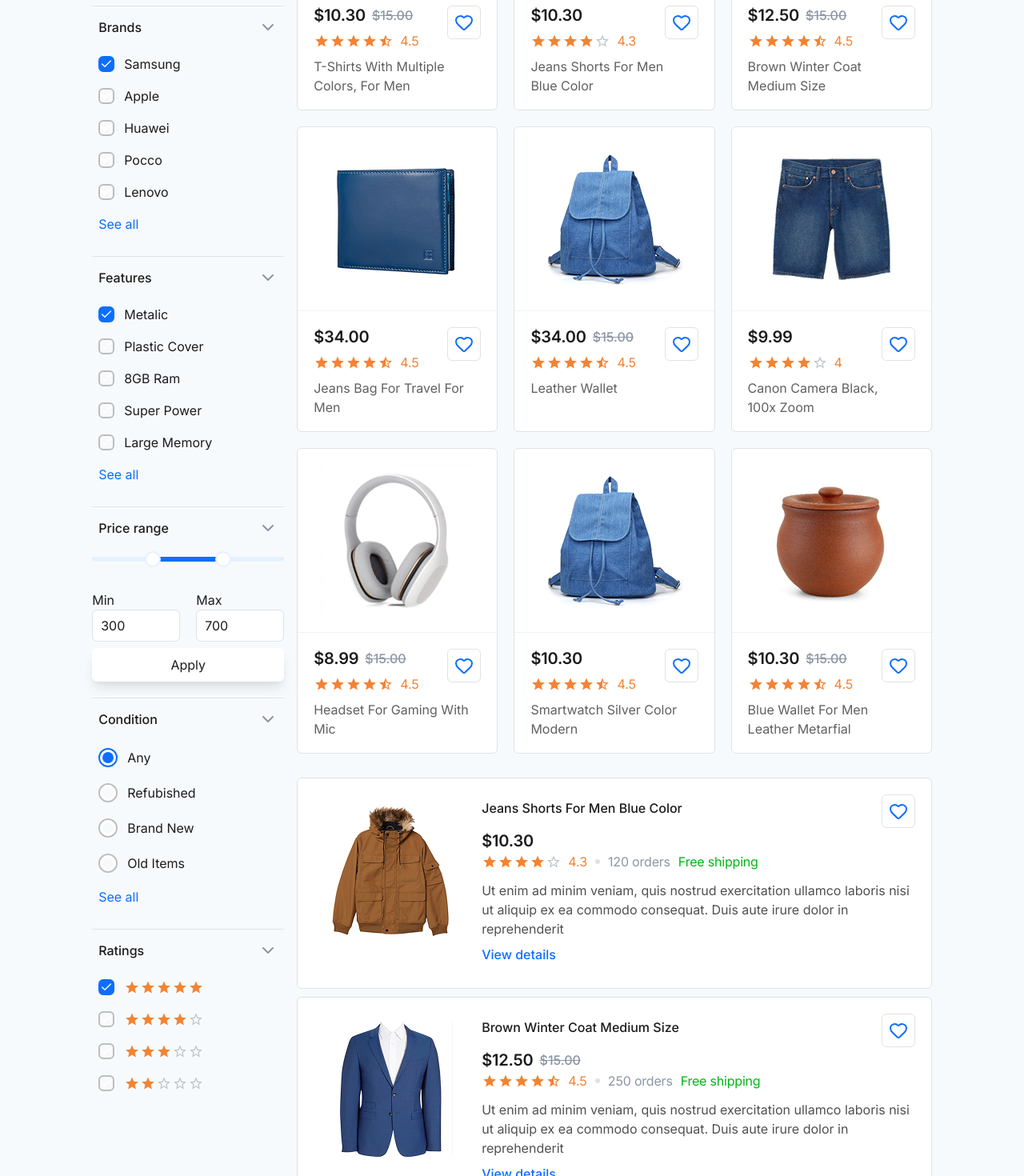
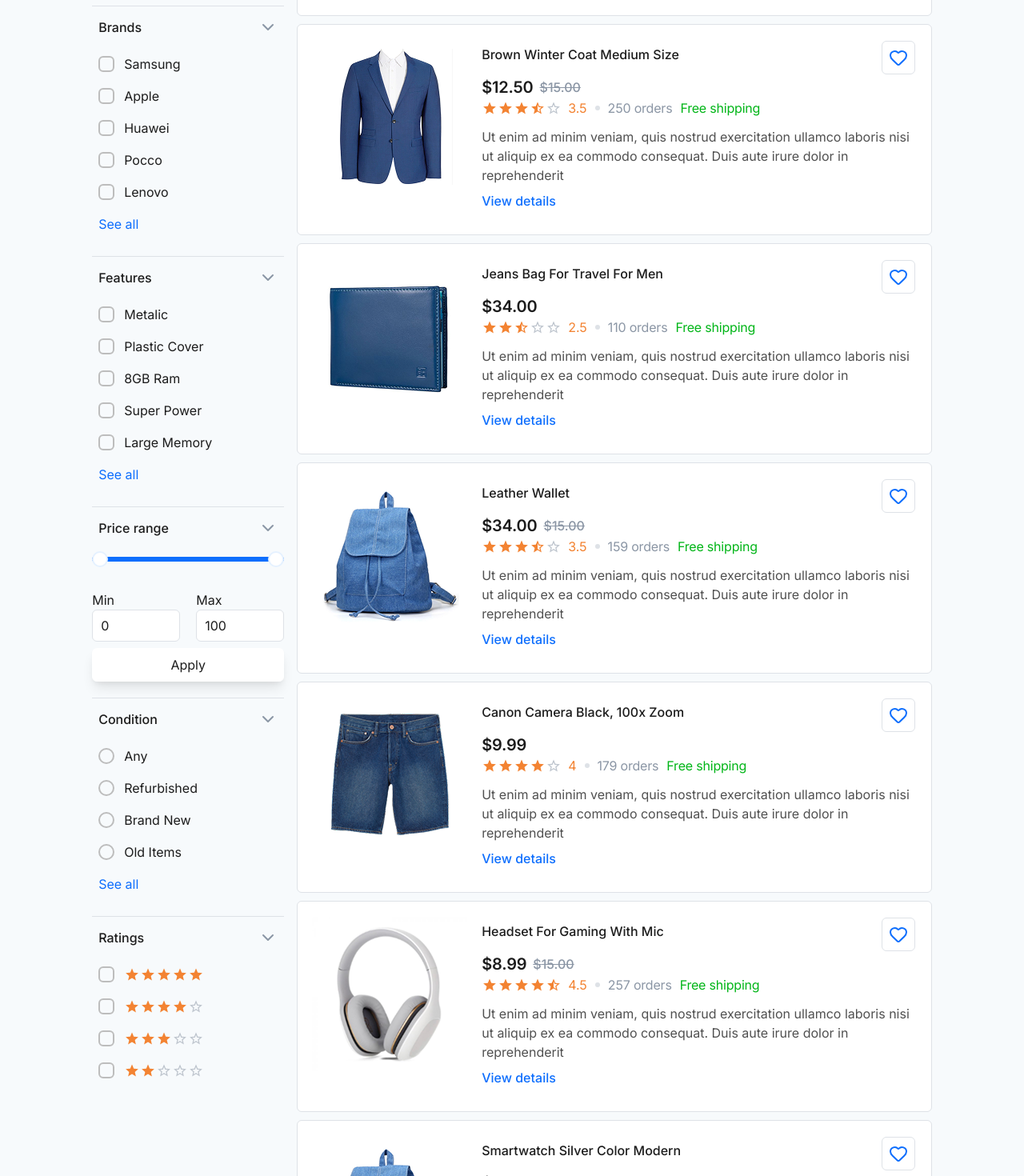
Before and after one commit to aliiashraf777/1rts-brand-ecom-app, a React (Vite) app: page /shop in a window 1280 px wide. Shown: the part 520-1990 px from the top of the page at 80% size. Built offline with nearby package versions, Linux system fonts and the light colour scheme.

Commit message:
feat(shopFilters): add shop filters - filtering

```diff
--- a/src/components/common/DropdownSelectors.tsx
+++ b/src/components/common/DropdownSelectors.tsx
@@ -98,7 +98,7 @@ export const FlagsSelector = ({ direction = 'bottom' }: flagsDirectionTy) => {
 
             {/* flags dropdown panel */}
             <div
-                className={`min-w-max absolute right-0 ${direction === 'bottom' ? 'top-full mt-2' : 'bottom-full mb-2'} bg-white border border-gray-300 rounded-card overflow-hidden shadow-card-lg flex flex-col transform transition-all duration-300 ease-out ${isFlagOpen
+                className={`min-w-max absolute right-0 ${direction === 'bottom' ? 'top-full mt-2' : 'bottom-full mb-2'} z-10 bg-white border border-gray-300 rounded-card overflow-hidden shadow-card-lg flex flex-col transform transition-all duration-300 ease-out ${isFlagOpen
                     ? 'pointer-events-auto opacity-100 translate-y-0'
                     : 'pointer-events-none opacity-0 -translate-y-2'}`}
             >
--- a/src/components/shop/CheckboxBtn.tsx
+++ b/src/components/shop/CheckboxBtn.tsx
@@ -1,46 +1,52 @@
 import { Check } from "lucide-react"
 import StarsDynamicRatings from "./StarsDynamicRatings"
+import type { IfilterOption } from "@/data/shopFiltersData"
 
 type Props = {
-    item: any,
-    text?: string,
-    selectedState: any,
+    item: IfilterOption,
+    selectedId: string,
     onClick?: () => void,
     variant?: 'checkbox' | 'radio',
-    rating?: number,
 }
 
-const CheckboxBtn = ({ item, text, selectedState, onClick, variant = 'checkbox', rating }: Props) => {
+const CheckboxBtn = ({ item, selectedId, onClick, variant = 'checkbox' }: Props) => {
+
+    const isSelected = selectedId === item.id
+
     return (
         <button
             type="button"
             onClick={onClick}
             className={`w-full flex items-center gap-3 py-2.5 px-2 txt-base text-gray-600 capitalize transition-all duration-300 ease-out cursor-pointer hover:bg-gray-200
-                            ${selectedState === item ? 'text-primary' : ''}
+                            ${isSelected ? 'text-primary' : ''}
                         `}
         >
             {variant === 'checkbox'
-                ?
-                <div className={`w-max h-max border-2 border-checkbox-border rounded-card grid place-items-center ${selectedState === item ? "bg-primary border-primary" : ''}`}>
-                    {selectedState &&
-                        <Check className="text-white w-4 h-4" />
-                    }
-                </div>
-                :
-                <div className={`w-max h-max border-2 border-checkbox-border rounded-full grid place-items-center ${selectedState === item ? "bg-primary border-primary" : ''}`}>
-                    {selectedState &&
-                        <div className="w-5 h-5 border-3 border-white rounded-full"></div>
-                    }
-                </div>
+                ? (
+                    <div className={`
+                        w-5 h-5 shrink-0 border-2 border-checkbox-border rounded-card grid place-items-center
+                        ${isSelected ? "bg-primary border-primary" : ''}`}>
+                        {isSelected &&
+                            <Check className="text-white w-4 h-4" />
+                        }
+                    </div>)
+                : (
+                    <div className={`
+                    w-5 h-5 shrink-0 border-2 border-checkbox-border rounded-full grid place-items-center
+                    ${isSelected ? "bg-primary border-primary" : ''}`}>
+                        {isSelected &&
+                            <div className="w-full h-full border-2 border-white rounded-full"></div>
+                        }
+                    </div>)
             }
-            {text
+            {item.label
                 ?
                 <p className="text-text-primary">
-                    {text}
+                    {item.label}
                 </p>
                 :
                 <StarsDynamicRatings
-                    rating={rating!}
+                    rating={item.rating!}
                 />
             }
         </button>
--- a/src/components/shop/FilterItem.tsx
+++ b/src/components/shop/FilterItem.tsx
@@ -1,10 +1,10 @@
-import { ChevronDown } from "lucide-react"
+import { ChevronDown } from "lucide-react";
 
 type Props = {
     title: string,
     className?: string,
     state: boolean,
-    onClick?: any,
+    onClick?: () => void,
     children: React.ReactNode,
     bodyClass?: string,
     seeAll?: boolean,
--- a/src/components/shop/ShopFilters.tsx
+++ b/src/components/shop/ShopFilters.tsx
@@ -1,35 +1,34 @@
 import React, { useState } from "react"
 import FilterItem from "./FilterItem"
 import { searchCategoriesData } from "@/data/navigationData";
-import { filterBrandsData, filterConditionData, filterFeaturesData, filterRatingsData, type filterBrandItem } from "@/data/shopFiltersData";
+import { filterBrandsData, filterConditionData, filterFeaturesData, filterRatingsData, } from "@/data/shopFiltersData";
 import CheckboxBtn from "./CheckboxBtn";
 import Button from "../common/Button";
+import type { ProductFiltersTy } from "@/pages/shop/Shop";
 
-type Props = {}
+type Props = {
+    productFilters: ProductFiltersTy,
+    setProductFilters: React.Dispatch<React.SetStateAction<ProductFiltersTy>>,
+}
 
-const ShopFilters = (props: Props) => {
+const ShopFilters = ({ productFilters, setProductFilters }: Props) => {
 
     const [isCategoryFilterOpen, setIsCategoryFilterOpen] = useState<boolean>(true);
-    const [selectedFilterCategory, setSelectedFilterCategory] = useState(searchCategoriesData[0])
 
-    // brands filter state
+    // brands toggle state
     const [isBrandsFilterOpen, setIsBrandsFilterOpen] = useState<boolean>(true);
-    const [selectedBrandsCategory, setSelectedBrandsCategory] = useState<filterBrandItem>(filterBrandsData[0]);
 
-    // features filter state
+    // features toggle state
     const [isFeaturesFilterOpen, setIsFeaturesFilterOpen] = useState(true);
-    const [selectedFeature, setSelectedFeature] = useState(filterFeaturesData[0]);
 
-    // price filter state
+    // price toggle state
     const [isPriceFilterOpen, setIsPriceFilterOpen] = useState<boolean>(true)
 
-    // condition filter state
+    // condition toggle state
     const [isConditionFilterOpen, setIsConditionFilterOpen] = useState<boolean>(true);
-    const [selectedCondition, setSelectedCondition] = useState(filterConditionData[0]);
 
-    // ratings filter state
+    // ratings toggle state
     const [isRatingsFilterOpen, setIsRatingsFilterOpen] = useState(true)
-    const [selectedRating, setSelectedRating] = useState(filterRatingsData[0]);
 
     const toggleFilter = (filter: string) => {
         switch (filter) {
@@ -58,16 +57,16 @@ const ShopFilters = (props: Props) => {
     }
 
     const MIN_PRICE = 0
-    const MAX_PRICE = 1000
-    const MIN_GAP = 100
+    const MAX_PRICE = 100
+    const MIN_GAP = 10
 
     const clamp = (value: number, min: number, max: number) =>
         Math.min(max, Math.max(min, value))
 
-    const [minRange, setMinRange] = useState(300)
-    const [maxRange, setMaxRange] = useState(700)
-    const [minInput, setMinInput] = useState("300")
-    const [maxInput, setMaxInput] = useState("700")
+    const [minRange, setMinRange] = useState(0)
+    const [maxRange, setMaxRange] = useState(100)
+    const [minInput, setMinInput] = useState("0")
+    const [maxInput, setMaxInput] = useState("100")
 
 
     const handleMinChange = (raw: number) => {
@@ -107,7 +106,8 @@ const ShopFilters = (props: Props) => {
     // enter commit
     const handleEnterCommit = (e: React.KeyboardEvent<HTMLInputElement>) => {
         if (e.key === 'Enter')
-            e.currentTarget.blur();
+            // e.currentTarget.blur();
+            applyPriceRange()
     }
 
     // on apply button click
@@ -115,17 +115,22 @@ const ShopFilters = (props: Props) => {
         const rawMin = Number(minInput)
         const rawMax = Number(maxInput)
 
+        let nextMin = minRange;
+        let nextMax = maxRange;
+
         if (!Number.isNaN(rawMin)) {
-            const nextMin = clamp(rawMin, MIN_PRICE, MAX_PRICE - MIN_GAP)
+            nextMin = clamp(rawMin, MIN_PRICE, MAX_PRICE - MIN_GAP)
             setMinRange(nextMin)
             setMinInput(String(nextMin))
         }
 
         if (!Number.isNaN(rawMax)) {
-            const nextMax = clamp(rawMax, MIN_PRICE + MIN_GAP, MAX_PRICE)
+            nextMax = clamp(rawMax, MIN_PRICE + MIN_GAP, MAX_PRICE)
             setMaxRange(nextMax)
             setMaxInput(String(nextMax))
         }
+
+        updatePriceRange(nextMin, nextMax);
     }
 
     // min max thumb position
@@ -133,8 +138,55 @@ const ShopFilters = (props: Props) => {
     const maxPercent = ((maxRange - MIN_PRICE) / (MAX_PRICE - MIN_PRICE)) * 100
 
 
+    // filters onClick update methods
+    const updateCategory = (categoryId: string) => {
+        setProductFilters((prev) => ({
+            ...prev,
+            categoryId: [categoryId],
+        }))
+    };
+
+    const updateBrand = (brandId: string) => {
+        setProductFilters((prev) => ({
+            ...prev,
+            brandIds: [brandId],
+        }))
+    };
+
+    const updateFeature = (featureId: string) => {
+        setProductFilters((prev) => ({
+            ...prev,
+            featureIds: [featureId],
+        }))
+    };
+
+    const updateCondition = (conditionId: string) => {
+        setProductFilters((prev) => ({
+            ...prev,
+            conditionId,
+        }));
+    };
+
+    const updateRatings = (rating: number) => {
+        setProductFilters((prev) => ({
+            ...prev,
+            rating,
+        }));
+    };
+
+    const updatePriceRange = (minPrice: number, maxPrice: number) => {
+        setProductFilters((prev) => ({
+            ...prev,
+            minPrice,
+            maxPrice,
+        }));
+    };
+
+
     return (
         <div className="hidden lg:block w-[240px] shrink-0">
+
+            {/* category filter */}
             <FilterItem
                 title="Category"
                 state={isCategoryFilterOpen}
@@ -145,9 +197,9 @@ const ShopFilters = (props: Props) => {
                     <button
                         key={`${item.text}-${idx}`}
                         type="button"
-                        onClick={() => setSelectedFilterCategory(item)}
+                        onClick={() => updateCategory(item.id)}
                         className={`w-full py-2.5 px-2 txt-base text-gray-600 flex items-center transition-all duration-300 ease-out cursor-pointer hover:bg-gray-200
-                            ${selectedFilterCategory === item ? 'text-primary' : ''}
+                            ${productFilters.categoryId[0] === item.id ? 'text-primary' : ''}
                         `}
                     >
                         {item.text}
@@ -162,13 +214,12 @@ const ShopFilters = (props: Props) => {
                 onClick={() => toggleFilter('brands')}
                 seeAll
             >
-                {filterBrandsData.map((item, idx) => (
+                {filterBrandsData.map((item) => (
                     <CheckboxBtn
-                        key={`${item.brand}-${idx}`}
+                        key={`${item.id}`}
                         item={item}
-                        text={item.brand}
-                        selectedState={selectedBrandsCategory}
-                        onClick={() => setSelectedBrandsCategory(item)}
+                        selectedId={productFilters.brandIds[0] ?? ""}
+                        onClick={() => updateBrand(item.id)}
                     />
                 ))}
             </FilterItem>
@@ -182,11 +233,10 @@ const ShopFilters = (props: Props) => {
             >
                 {filterFeaturesData.map((item, idx) => (
                     <CheckboxBtn
-                        key={`${item.feature}-${idx}`}
+                        key={`${item.label}-${idx}`}
                         item={item}
-                        text={item.feature}
-                        selectedState={selectedFeature}
-                        onClick={() => setSelectedFeature(item)}
+                        selectedId={productFilters.featureIds[0] ?? ""}
+                        onClick={() => updateFeature(item.id)}
                     />
                 ))}
             </FilterItem>
@@ -277,13 +327,12 @@ const ShopFilters = (props: Props) => {
                 onClick={() => toggleFilter('condition')}
                 seeAll
             >
-                {filterConditionData.map((item, idx) => (
+                {filterConditionData.map((item) => (
                     <CheckboxBtn
-                        key={`${item.condition}-${idx}`}
+                        key={`${item.id}`}
                         item={item}
-                        text={item.condition}
-                        selectedState={selectedCondition}
-                        onClick={() => setSelectedCondition(item)}
+                        selectedId={productFilters.conditionId ?? ""}
+                        onClick={() => updateCondition(item.id)}
                         variant="radio"
                     />
                 ))}
@@ -296,13 +345,15 @@ const ShopFilters = (props: Props) => {
                 state={isRatingsFilterOpen}
                 onClick={() => toggleFilter('ratings')}
             >
-                {filterRatingsData.map((item, idx) => (
+                {filterRatingsData.map((item) => (
                     <CheckboxBtn
-                        key={`${item.rating}-${idx}`}
+                        key={`${item.id}`}
                         item={item}
-                        selectedState={selectedRating}
-                        onClick={() => setSelectedRating(item)}
-                        rating={item.rating}
+                        selectedId={productFilters.rating === item.rating
+                            ? item.id
+                            : ""
+                        }
+                        onClick={() => updateRatings(item.rating!)}
                     />
                 ))}
             </FilterItem>
--- a/src/components/shop/ShopGridProducts.tsx
+++ b/src/components/shop/ShopGridProducts.tsx
@@ -1,28 +1,32 @@
-import { productsData } from "@/data/productsData"
+import { productsData, type IproductsDataItem } from "@/data/productsData"
 import StarsDynamicRatings from "./StarsDynamicRatings"
-import { AddCartHeartBtn, LinkBtn } from "../common/Button"
+import { AddCartHeartBtn } from "../common/Button"
 import { Link } from "react-router"
 
-type Props = {}
+type Props = {
+  filteredProducts: IproductsDataItem[],
+}
 
-const ShopGridProducts = (props: Props) => {
+const ShopGridProducts = ({ filteredProducts }: Props) => {
   return (
     <div className="w-full mb-section-30">
       <div className="grid grid-cols-1 md:grid-cols-2 lg:grid-cols-3 gap-section">
-        {productsData.slice(0, 9).map((item, idx) => (
-          <Link
-            to={item.detailsLink}
+        {/* {productsData.slice(0, 9).map((item, idx) => ( */}
+        {filteredProducts.slice(0, 9).map((item, idx) => (
+          <div
             key={`${item.title}-${idx}`}
             className="brand-card group transition-all duration-300 ease-out hover:-translate-y-1"
           >
             {/* img */}
-            <div className="flex items-center justify-center aspect-squarex h-[230px] w-[230px]x border-b border-gray-200">
+            <Link
+              to={item.detailsLink}
+              className="flex items-center justify-center aspect-squarex h-[230px] w-[230px]x border-b border-gray-200">
               <img
                 src={item.image}
                 alt={item.title}
                 className="object-contain transition-all duration-300 ease-out group-hover:scale-105"
               />
-            </div>
+            </Link>
 
             {/* textBox */}
             <div className="px-section py-4.5 relative">
@@ -62,7 +66,7 @@ const ShopGridProducts = (props: Props) => {
                 className="absolute right-5 top-5"
               />
             </div>
-          </Link>
+          </div>
         ))}
       </div>
     </div>
--- a/src/components/shop/ShopListProducts.tsx
+++ b/src/components/shop/ShopListProducts.tsx
@@ -1,14 +1,17 @@
-import { productsData } from "@/data/productsData"
+import { productsData, type IproductsDataItem } from "@/data/productsData"
 import { AddCartHeartBtn, LinkBtn } from "../common/Button"
 import StarsDynamicRatings from "./StarsDynamicRatings"
 
-type Props = {}
+type Props = {
+    filteredProducts: IproductsDataItem[],
+}
 
-const ShopListProducts = (props: Props) => {
+const ShopListProducts = ({ filteredProducts }: Props) => {
     return (
         <div className="w-full mb-section-30">
             <div className="flex flex-col gap-2.5">
-                {productsData.slice(1, 7).map((item, idx) => {
+                {/* {productsData.slice(1, 8).map((item, idx) => { */}
+                {filteredProducts.slice(1, 8).map((item, idx) => {
                     return (
                         <div
                             key={`${item.title}-${idx}`}
--- a/src/data/shopFiltersData.tsx
+++ b/src/data/shopFiltersData.tsx
@@ -1,41 +1,113 @@
 export interface filterBrandItem {
+    id: string,
     brand: string,
 }
 
 export interface filterFeaturesItem {
+    id: string,
     feature: string
 }
 
 export interface filterConditionItem {
+    id: string,
     condition: string,
 }
 
-export const filterBrandsData: filterBrandItem[] = [
-    { brand: 'samsung' },
-    { brand: 'apple' },
-    { brand: 'huawei' },
-    { brand: 'pocco' },
-    { brand: 'lenovo' },
+export interface filterRatingsItem {
+    id: string,
+    rating: number,
+}
+
+export interface IfilterOption {
+    id: string,
+    label?: string,
+    rating?: number,
+}
+
+// export const filterBrandsData: filterBrandItem[] = [
+export const filterBrandsData: IfilterOption[] = [
+    {
+        id: 'brand0',
+        label: 'samsung',
+    },
+    {
+        id: 'brand1',
+        label: 'apple',
+    },
+    {
+        id: 'brand2',
+        label: 'huawei',
+    },
+    {
+        id: 'brand3',
+        label: 'pocco',
+    },
+    {
+        id: 'brand4',
+        label: 'lenovo',
+    },
 ]
 
-export const filterFeaturesData: filterFeaturesItem[] = [
-    { feature: 'Metalic' },
-    { feature: 'Plastic cover' },
-    { feature: '8GB Ram' },
-    { feature: 'Super power' },
-    { feature: 'Large memory' },
+// export const filterFeaturesData: filterFeaturesItem[] = [
+export const filterFeaturesData: IfilterOption[] = [
+    {
+        id: 'feature0',
+        label: 'Metalic',
+    },
+    {
+        id: 'feature1',
+        label: 'Plastic cover',
+    },
+    {
+        id: 'feature2',
+        label: '8GB Ram',
+    },
+    {
+        id: 'feature3',
+        label: 'Super power',
+    },
+    {
+        id: 'feature4',
+        label: 'Large memory',
+    },
 ]
 
-export const filterConditionData: filterConditionItem[] = [
-    { condition: 'Any' },
-    { condition: 'Refubished' },
-    { condition: 'Brand new' },
-    { condition: 'Old items' },
+// export const filterConditionData: filterConditionItem[] = [
+export const filterConditionData: IfilterOption[] = [
+    {
+        id: 'condition0',
+        label: 'Any',
+    },
+    {
+        id: 'condition1',
+        label: 'Refurbished',
+    },
+    {
+        id: 'condition2',
+        label: 'Brand new',
+    },
+    {
+        id: 'condition3',
+        label: 'Old items',
+    },
 ]
 
-export const filterRatingsData = [
-    { rating: 5 },
-    { rating: 4 },
-    { rating: 3 },
-    { rating: 2 },
+// export const filterRatingsData: filterRatingsItem[] = [
+export const filterRatingsData: IfilterOption[] = [
+    {
+        id: 'rating0',
+        rating: 5,
+    },
+    {
+        id: 'rating1',
+        rating: 4,
+    },
+    {
+        id: 'rating2',
+        rating: 3,
+    },
+    {
+        id: 'rating3',
+        rating: 2,
+    },
 ]
--- a/src/pages/shop/Shop.tsx
+++ b/src/pages/shop/Shop.tsx
@@ -3,10 +3,80 @@ import BreadCrumb from "@/components/shop/BreadCrumb"
 import ShopFilters from "@/components/shop/ShopFilters"
 import ShopGridProducts from "@/components/shop/ShopGridProducts"
 import ShopListProducts from "@/components/shop/ShopListProducts"
+import { productsData } from "@/data/productsData"
+import { useMemo, useState } from "react"
+
+
+export type ProductFiltersTy = {
+  categoryId: string[],
+  brandIds: string[],
+  featureIds: string[],
+  conditionId: string | null,
+  rating: number | null,
+  minPrice: number,
+  maxPrice: number,
+};
+
+const initialFilters: ProductFiltersTy = {
+  categoryId: [],
+  brandIds: [],
+  featureIds: [],
+  conditionId: null,
+  rating: null,
+  minPrice: 0,
+  maxPrice: 1000,
+};
 
 type Props = {}
 
 const Shop = (props: Props) => {
+
+  // filters state
+  const [productFilters, setProductsFilters] = useState(initialFilters);
+
+  const filteredProducts = useMemo(() => (
+    productsData.filter((product) => {
+
+      const matchedCategory =
+        productFilters.categoryId.length === 0 ||
+        (product.categoryId?.some((catId) => productFilters.categoryId.includes(catId)) ?? false)
+
+      const matchedBrand =
+        productFilters.brandIds.length === 0 ||
+        (product.brandId && productFilters.brandIds.includes(product.brandId));
+
+      const matchedFeature =
+        productFilters.featureIds.length === 0 ||
+        (product.featureId
+          ? productFilters.featureIds.includes(product.featureId)
+          : false);
+
+      const productPrice = Number(product.price);
+      const productRating = Number(product.ratings);
+
+      const matchedPrice =
+        productPrice >= productFilters.minPrice &&
+        productPrice <= productFilters.maxPrice;
+
+      const matchedCondition =
+        !productFilters.conditionId ||
+        product.conditionId === productFilters.conditionId;
+
+      const matchedRatings =
+        !productFilters.rating ||
+        productRating >= productFilters.rating;
+
+      return (
+        matchedPrice &&
+        matchedRatings &&
+        matchedCategory &&
+        matchedBrand &&
+        matchedFeature &&
+        matchedCondition
+      );
+    })
+  ), [productFilters])
+
   return (
     <div className="w-full">
 
@@ -16,7 +86,10 @@ const Shop = (props: Props) => {
         <div className="flex gap-4">
 
           {/* filters */}
-          <ShopFilters />
+          <ShopFilters
+            productFilters={productFilters}
+            setProductFilters={setProductsFilters}
+          />
 
           {/* right side */}
           <div className="flex-1 min-w-0 p-2.5 md:p-0">
@@ -27,10 +100,13 @@ const Shop = (props: Props) => {
             </div>
 
             {/* products grid/list layout */}
-            <ShopGridProducts />
+            <ShopListProducts
+              filteredProducts={filteredProducts}
+            />
 
-            <ShopListProducts />
-
+            <ShopGridProducts
+              filteredProducts={filteredProducts}
+            />
 
           </div>
         </div>
--- a/src/types/menuTypes.ts
+++ b/src/types/menuTypes.ts
@@ -3,6 +3,7 @@ import type { LucideIcon } from "lucide-react";
 export type searchCategoriesTy = string[]
 
 export interface IsearchCategoriesItem {
+    id: string,
     text: string,
     link: string,
     bgImg: string,
```
Also changed, not shown: src/data/navigationData.tsx (+10 -0 lines), src/data/productsData.tsx (+49 -13 lines).
